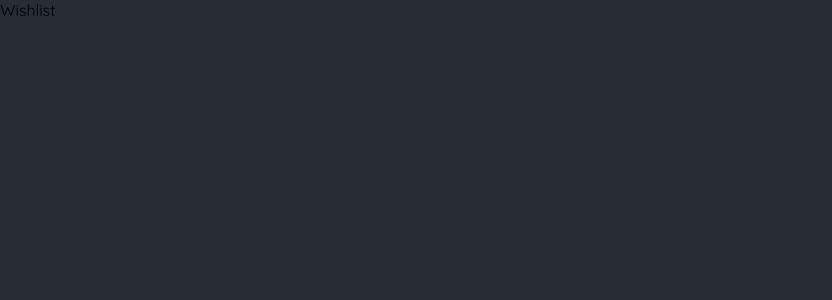
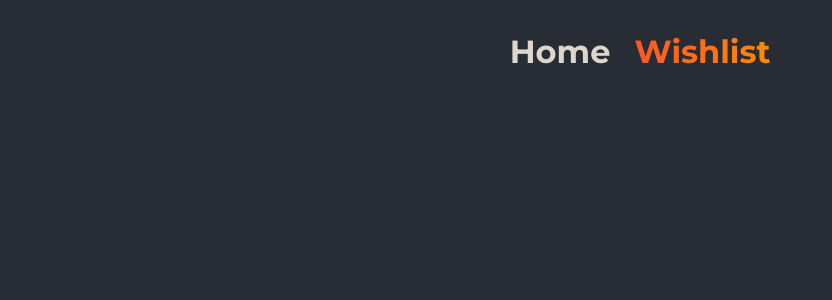
Before and after one commit to yatochkaaa/react_viso-recipes, a React (Vite) app: page /wishlist in a window 1280 px wide. Shown: the top 300 px of the page, without its empty margins (0-832 px from the left). Built offline with nearby package versions, Linux system fonts and the light colour scheme.

Commit message:
add header layout

```diff
--- a/src/App.tsx
+++ b/src/App.tsx
@@ -1,16 +1,34 @@
-import { Route, Routes } from "react-router";
+import { Link, Route, Routes, useLocation } from "react-router";
 import RecipesPage from "./pages/RecipesPage/RecipesPage";
 import RecipeDetailsPage from "./pages/RecipeDetailsPage/RecipeDetailsPage";
 import WishlistPage from "./pages/WishlistPage";
 import "./app.css";
 
 function App() {
+  const { pathname } = useLocation();
+
   return (
-    <Routes>
-      <Route index element={<RecipesPage />} />
-      <Route path=":id" element={<RecipeDetailsPage />} />
-      <Route path="wishlist" element={<WishlistPage />} />
-    </Routes>
+    <>
+      <header className="layout-header">
+        <Link
+          to="/"
+          className={pathname === "/" || pathname === "" ? "active" : ""}
+        >
+          Home
+        </Link>
+        <Link
+          to="wishlist"
+          className={pathname.startsWith("/wishlist") ? "active" : ""}
+        >
+          Wishlist
+        </Link>
+      </header>
+      <Routes>
+        <Route index element={<RecipesPage />} />
+        <Route path=":id" element={<RecipeDetailsPage />} />
+        <Route path="wishlist" element={<WishlistPage />} />
+      </Routes>
+    </>
   );
 }
 
--- a/src/app.css
+++ b/src/app.css
@@ -18,3 +18,26 @@ ul {
   padding: 0;
   list-style-type: none;
 }
+
+.layout-header {
+  display: flex;
+  justify-content: center;
+  gap: 24px;
+}
+
+.layout-header a {
+  font-family: "Montserrat", sans-serif;
+  text-align: center;
+  font-size: 2em;
+  margin-top: 1em;
+  font-weight: bold;
+  color: #ddd6cb;
+  text-decoration: none;
+}
+
+.layout-header a.active {
+  background: linear-gradient(90deg, #f9572a, #ff8a05);
+  background-clip: text;
+  -webkit-background-clip: text;
+  -webkit-text-fill-color: transparent;
+}
--- a/src/components/recipes/RecipesItem/RecipesItem.tsx
+++ b/src/components/recipes/RecipesItem/RecipesItem.tsx
@@ -21,7 +21,7 @@ export default function MealItem({ recipe }: Props) {
   }, []);
 
   function handleWishlistClick() {
-    addToWishlist(recipe.idMeal);
+    addToWishlist(recipe);
     if (isAddedToWishlist(recipe.idMeal)) {
       setIsInWishlist(true);
     } else {
--- a/src/composables/useWishlist.ts
+++ b/src/composables/useWishlist.ts
@@ -1,19 +1,21 @@
+import { Meal } from "../types/meals";
+
 export function useWishlist() {
-  const addToWishlist = (id: string) => {
+  const addToWishlist = (meal: Meal) => {
     const wishlist = localStorage.getItem("wishlist");
     if (wishlist) {
       let parsedWishlist = JSON.parse(wishlist);
 
-      if (wishlist.includes(id)) {
+      if (wishlist.includes(meal.idMeal)) {
         parsedWishlist = parsedWishlist.filter(
-          (itemId: string) => itemId !== id
+          (mealItem: Meal) => mealItem.idMeal !== meal.idMeal
         );
       } else {
-        parsedWishlist.push(id);
+        parsedWishlist.push(meal);
       }
       localStorage.setItem("wishlist", JSON.stringify(parsedWishlist));
     } else {
-      localStorage.setItem("wishlist", JSON.stringify([id]));
+      localStorage.setItem("wishlist", JSON.stringify([meal]));
     }
   };
 
@@ -22,8 +24,7 @@ export function useWishlist() {
 
     if (wishlist) {
       let parsedWishlist = JSON.parse(wishlist);
-      console.log(parsedWishlist);
-      return parsedWishlist && parsedWishlist.includes(id);
+      return parsedWishlist && parsedWishlist.some((meal: Meal) => meal.idMeal === id);
     }
 
     return false;
--- a/src/pages/WishlistPage.tsx
+++ b/src/pages/WishlistPage.tsx
@@ -1,5 +1,10 @@
+import RecipesGrid from "../components/recipes/RecipesGrid/RecipesGrid";
+
 function WishlistPage() {
-  return <main>Wishlist</main>;
+  const recipes = localStorage.getItem("wishlist");
+  const parsedRecipes = recipes ? JSON.parse(recipes) : [];
+
+  return <RecipesGrid recipes={parsedRecipes} />;
 }
 
 export default WishlistPage;
```
